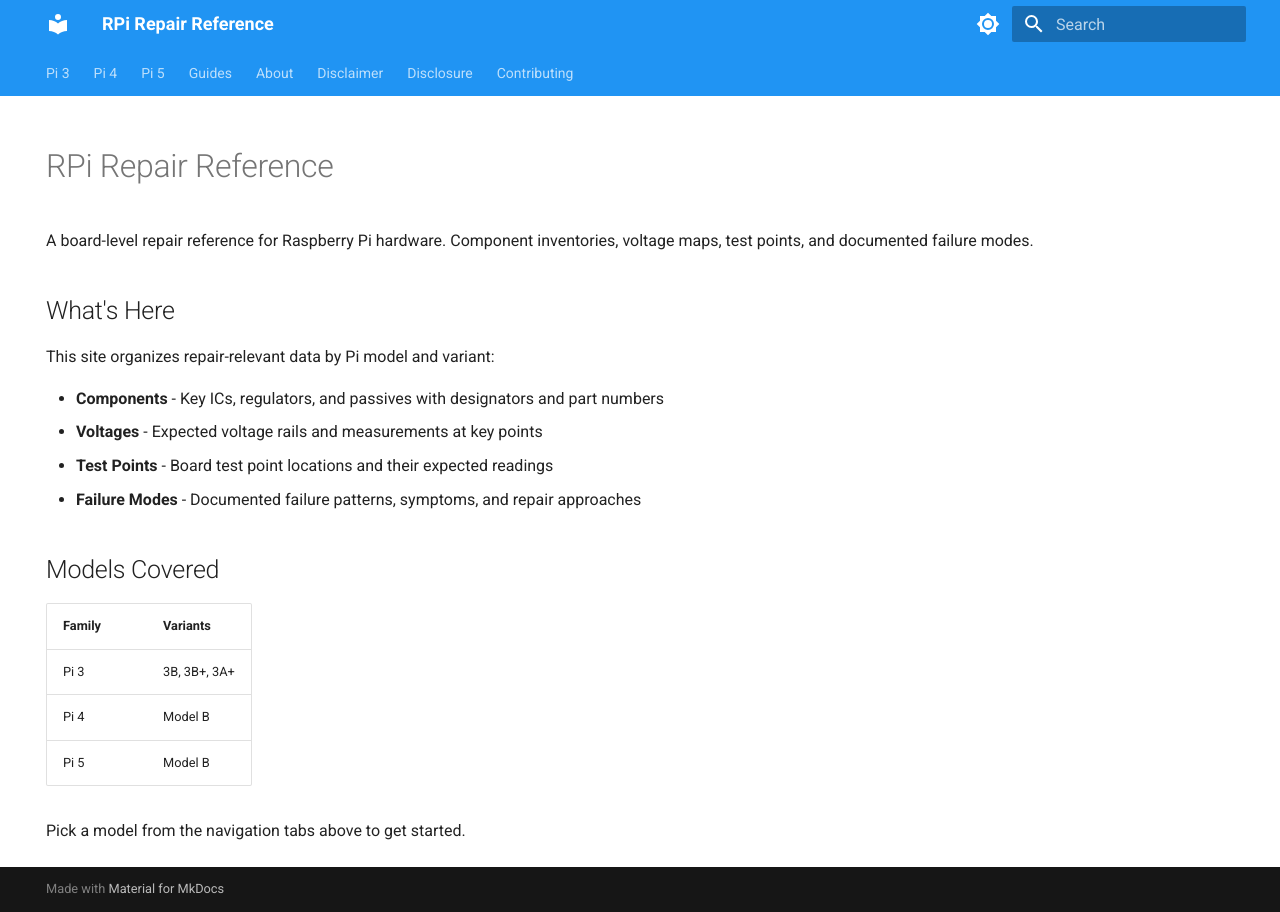
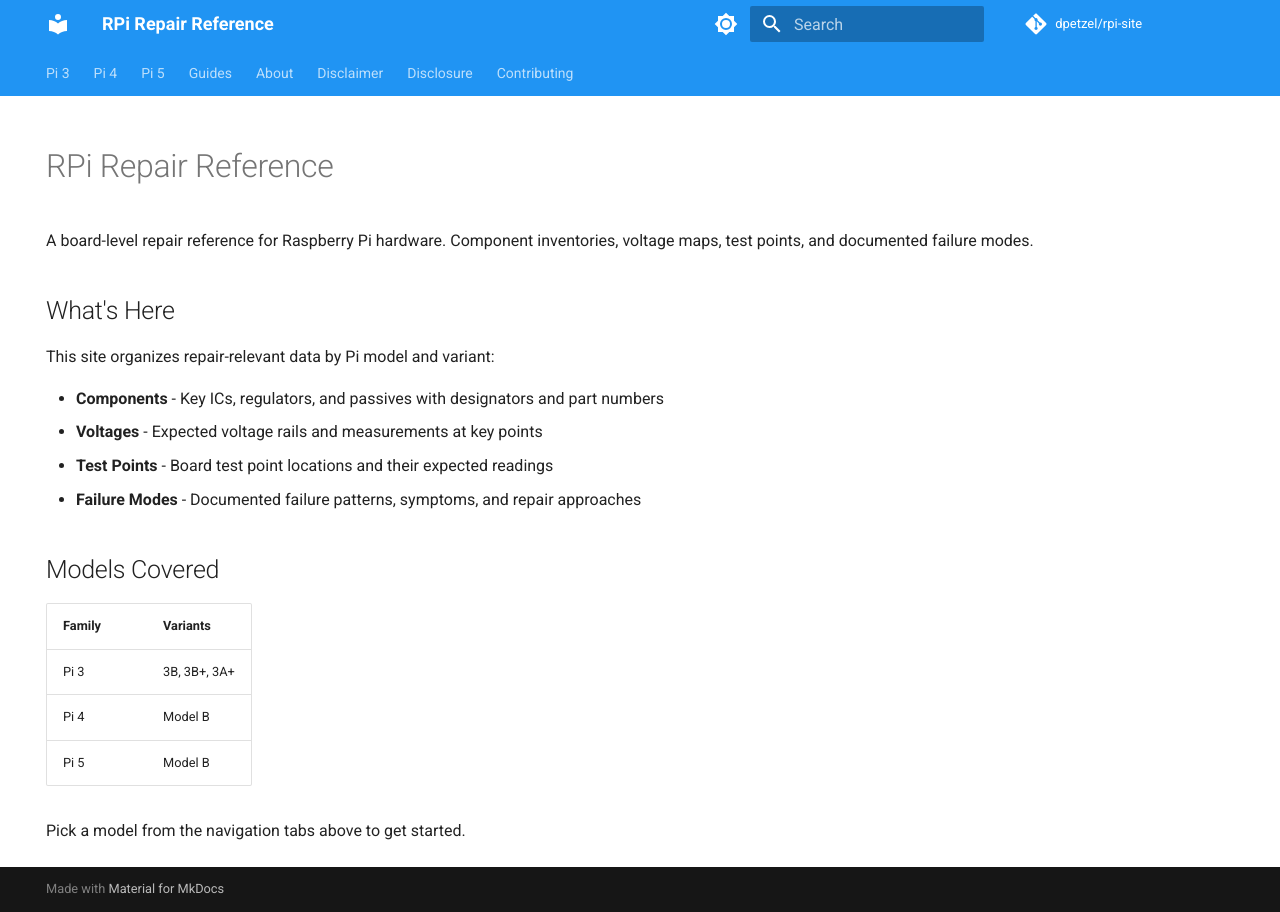
Before and after one commit to dpetzel/rpi-site, an MkDocs documentation site: the page built from docs/index.md, in a window 1280 px wide. Built offline with MkDocs 1.6.1 and Material for MkDocs 9.7.7, drawn with Linux system fonts in a browser that asks for light colours; comment, search, counter and statistics services are not loaded.

Commit message:
Add repo link and edit button for contributors

```diff
--- a/mkdocs.yml
+++ b/mkdocs.yml
@@ -2,6 +2,10 @@
 site_url: https://rpi.dpetzel.info
 site_description: Raspberry Pi board-level repair reference - component inventories, voltage maps, test points, and failure modes.
 site_author: dpetzel
+
+repo_url: https://github.com/dpetzel/rpi-site
+repo_name: dpetzel/rpi-site
+edit_uri: edit/main/docs/
 
 theme:
   name: material
```
